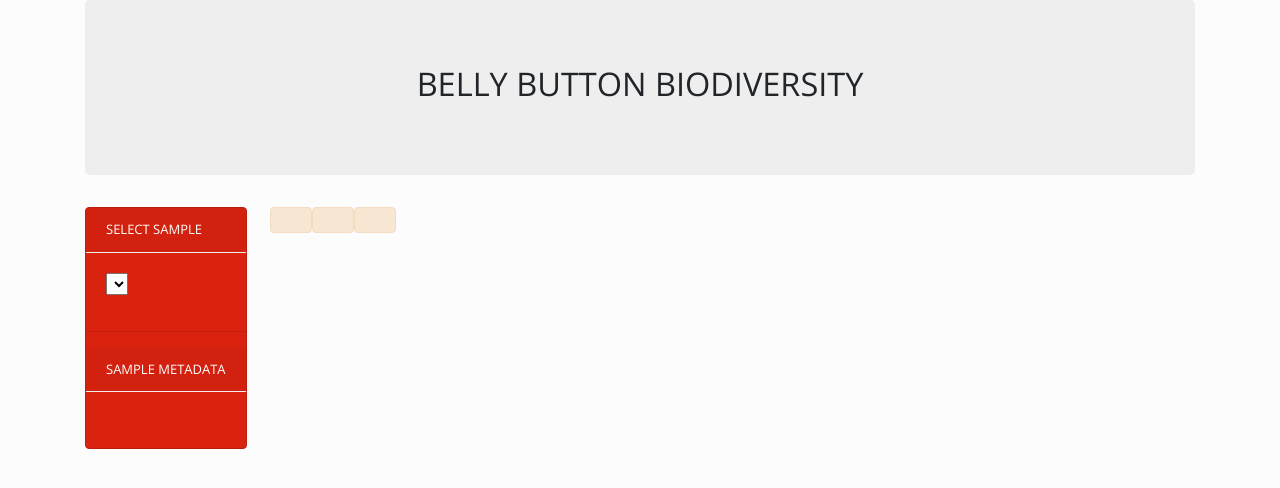
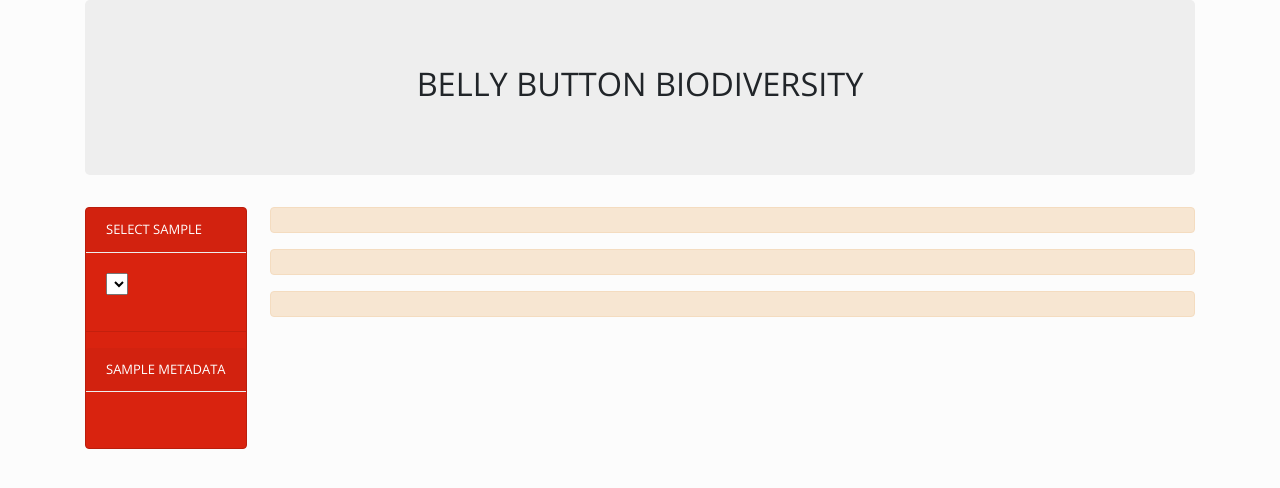
Before and after one commit to jkennedy74/bellybutton, a Flask app: page / in a window 1280 px wide. Shown: the part 66-554 px from the top of the page. Run offline with Flask 2, Linux system fonts and the light colour scheme; data that the repository does not hold is empty; some libraries are stand-ins or nearby versions.

Commit message:
fixing shapes and things

```diff
--- a/procfile.txt
+++ /dev/null
@@ -1,2 +0,0 @@
-web: gunicorn
-app:app
--- a/templates/index.html
+++ b/templates/index.html
@@ -61,7 +61,7 @@
 
                             <hr>
 
-                            <div class="ccard text-white bg-primary mb-3" style="max-width: 100;">
+                            <div class="ccard text-white bg-primary mb-3" style="max-width: 100%;">
                                 <div class="card-header">Sample MetaData</div>
                                 <div class="card-body" id="sample-metadata">
                                                                             </div>
@@ -72,15 +72,15 @@
                 <div class="col-10">
                     <div class="row">
 
-                            <div class="alert  alert-warning">
-                                    <div id="pie"></div>
+                            <div class="alert  alert-warning" style="width: 950px">
+                                    <div id="pie"></div></canvas>
                                 </div>
 
-                                <div class="alert  alert-warning">
+                                <div class="alert  alert-warning" style="width: 950px">
                                         <div id="gauge"></div>
                                     </div>
 
-                                    <div class="alert  alert-warning">
+                                    <div class="alert  alert-warning" style="width: 950px">
                                             <div id="bubble"></div>
                                         </div>
 
```
